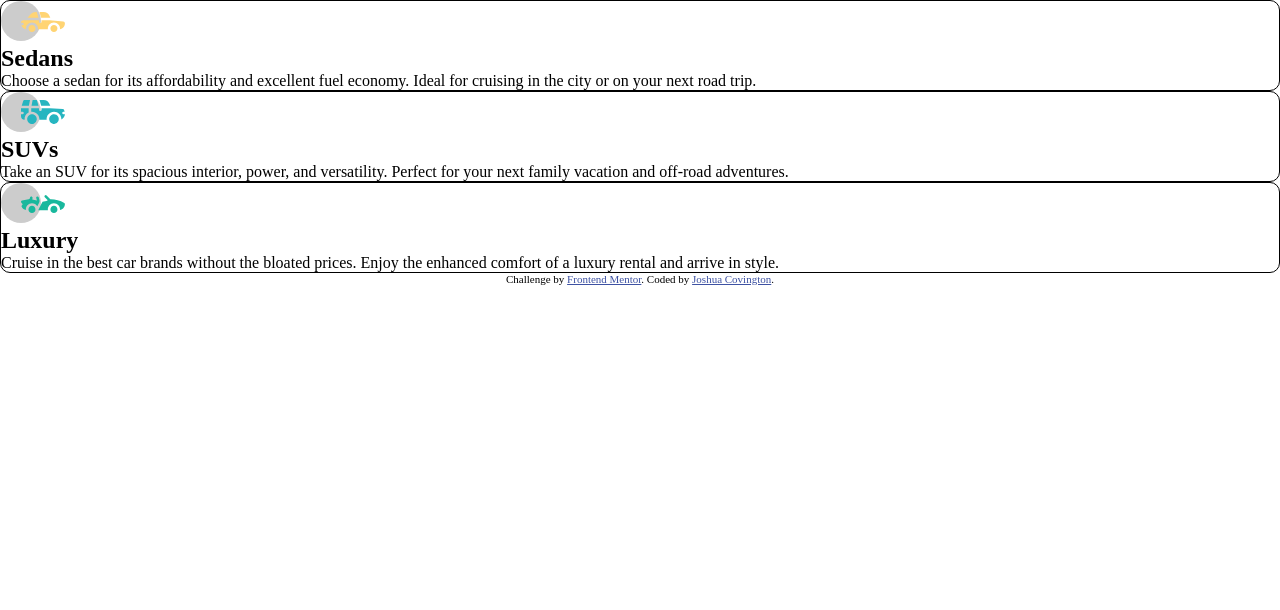
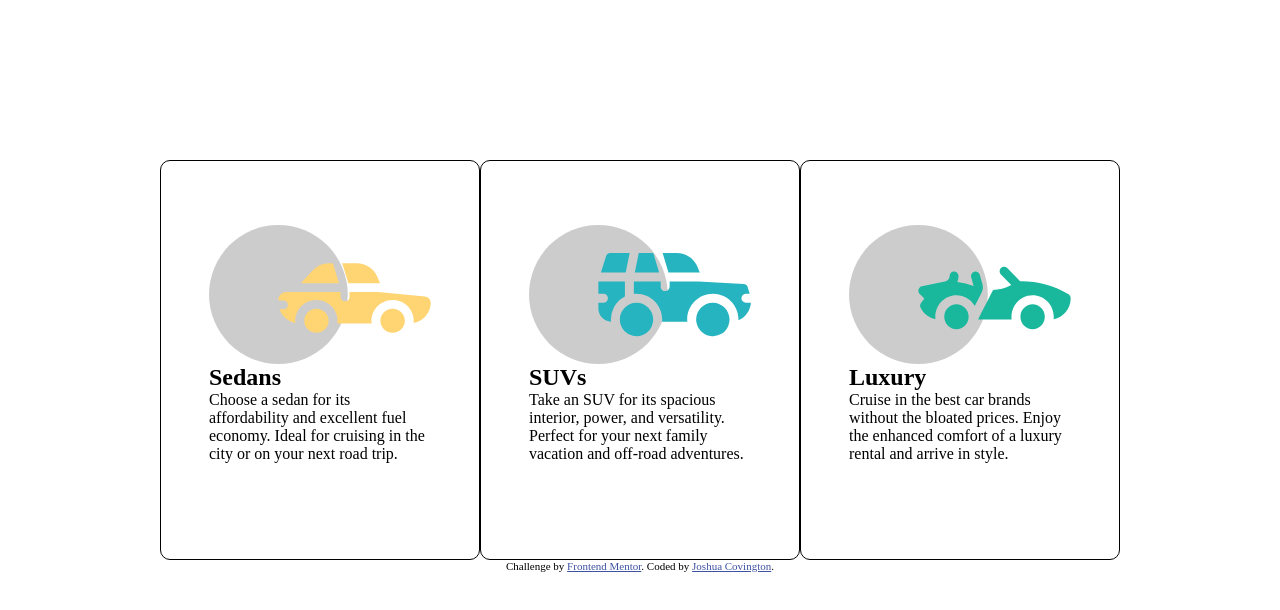
Before and after one commit to jcovington16/frontend-mentor-projects, a plain HTML site: page 3-column-preview-card-component-main/index.html in a window 1280 px wide. Drawn offline with Linux system fonts and the light colour scheme.

Commit message:
trying to work out the styling.

```diff
--- a/3-column-preview-card-component-main/css/style.css
+++ b/3-column-preview-card-component-main/css/style.css
@@ -4,17 +4,53 @@
     box-sizing: border-box;
 }
 
-.wrapper {
+/* @media screen and (min-width:1920px) {
+    html {
+        font-size: 1.3em;
+    }
+} */
+
+body {
+    margin: 10rem;
+    display: flex;
+    flex-direction: column;
+}
+
+/* @media screen and (max-width:375px) {
+    body {
+        padding: 5rem 1rem;
+        margin: 0;
+    }
+} */
+
+.boxes {
     display: grid;
     grid-template-columns: repeat(3, 1fr);
     grid-auto-rows: 400px;
-    margin: 50px;
+    /* display: flex;
+    height: 60vh;
+    overflow: hidden;
+    border-radius: 10px; */
 }
+/* @media screen and (max-width: 375px) {
+    .boxes {
+        height: max-content;
+        flex-direction: column;
+    }
+} */
 
 .box {
     border:1px solid;
+    padding: 4rem 3rem;
+    display: flex;
+    flex-flow: column;
     border-radius: 10px;
 }
+/* @media screen and (max-width: 375px) {
+    .box {
+        min-height: 35rem;
+    }
+} */
 
 
 .attribution {
--- a/3-column-preview-card-component-main/index.html
+++ b/3-column-preview-card-component-main/index.html
@@ -20,21 +20,21 @@
   <div class="boxes">
     <div class="box" id="sedans">
     <img src="images/icon-sedans.svg" alt="sedans_img" class="box__img">
-    <h2>Sedans</h2>
+    <h2 class="box__heading">Sedans</h2>
     <p class="box__description">Choose a sedan for its affordability and excellent fuel economy. Ideal for cruising in the city
     or on your next road trip.</p>
     </div>
 
     <div class="box" id="suvs">
     <img src="images/icon-suvs.svg" alt="suvs_img" class="box__img">
-    <h2>SUVs</h2>
+    <h2 class="box__heading">SUVs</h2>
     <p class="box__description">Take an SUV for its spacious interior, power, and versatility. Perfect for your next family vacation
     and off-road adventures.</p>
     </div>
 
     <div class="box" id="luxury">
     <img src="images/icon-luxury.svg" alt="luxury_img" class="box__img">
-    <h2>Luxury</h2>
+    <h2 class="box__heading">Luxury</h2>
     <p class="box__description">Cruise in the best car brands without the bloated prices. Enjoy the enhanced comfort of a luxury
     rental and arrive in style.</p>
     </div>
```
